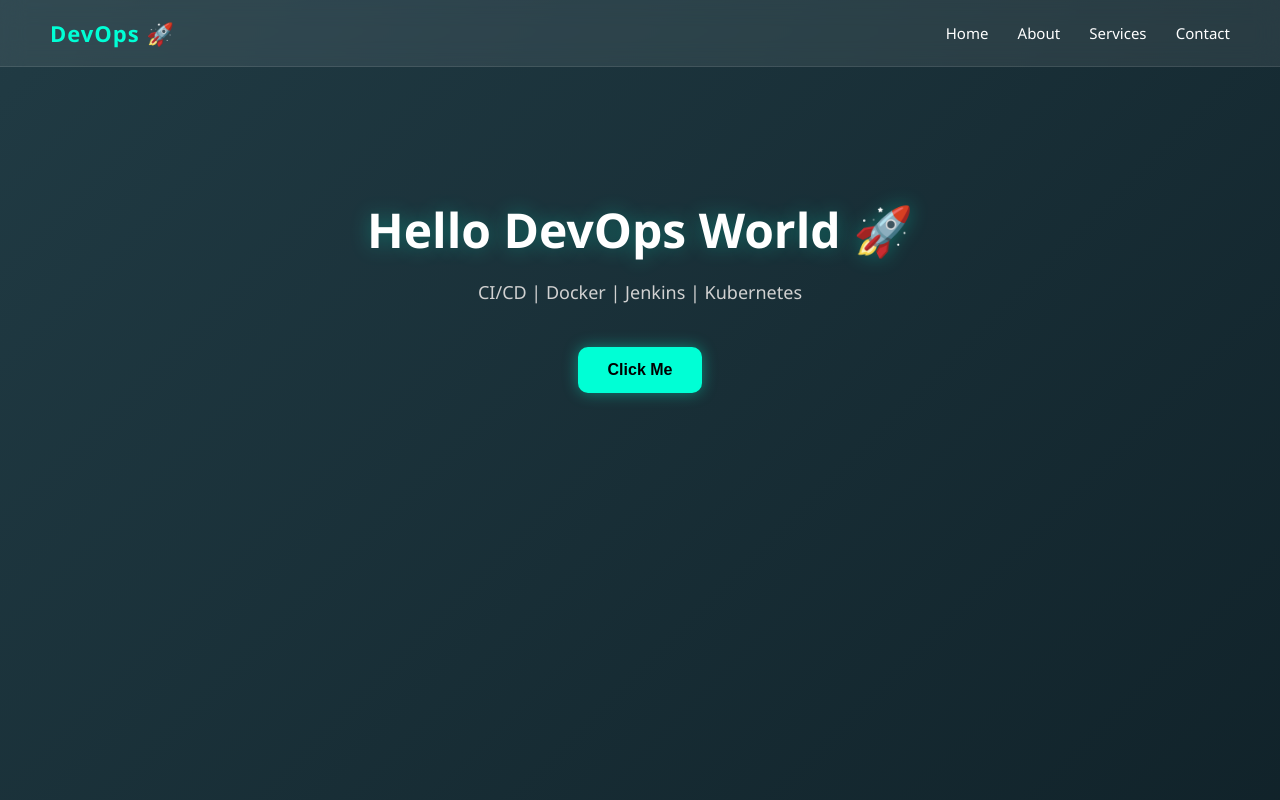
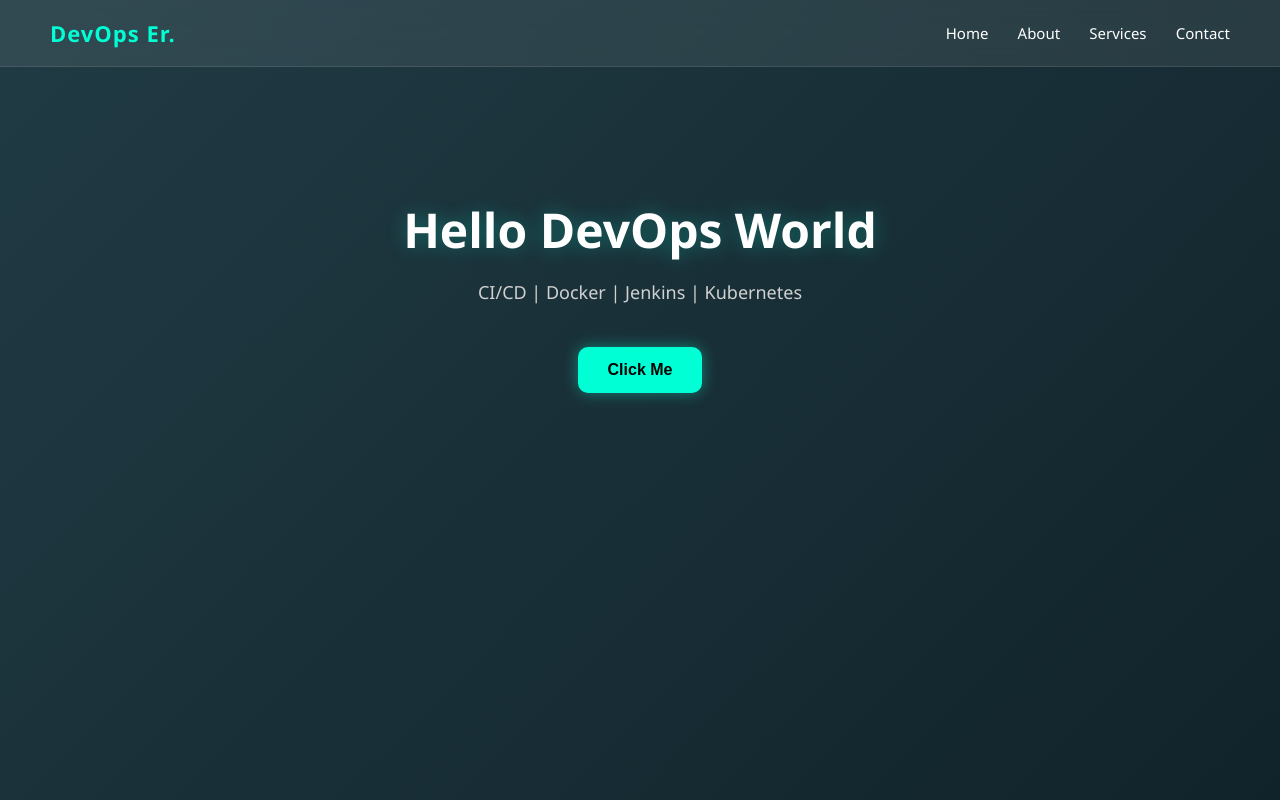
Before and after one commit to Anityasundar/devops_websitedeployed-usingJenkins, a plain HTML site: page index.html in a window 1280 px wide. Drawn offline with Linux system fonts and the light colour scheme.

Commit message:
Update logo text and remove emoji from heading

```diff
--- a/index.html
+++ b/index.html
@@ -8,7 +8,7 @@
 <body>
 
   <nav class="navbar">
-    <div class="logo">DevOps 🚀</div>
+    <div class="logo">DevOps Er.</div>
     <div class="links">
       <a href="#">Home</a>
       <a href="#">About</a>
@@ -18,7 +18,7 @@
   </nav>
 
   <div class="container">
-    <h1>Hello DevOps World 🚀</h1>
+    <h1>Hello DevOps World </h1>
     <p>CI/CD | Docker | Jenkins | Kubernetes</p>
 
     <button onclick="show()">Click Me</button>
```
